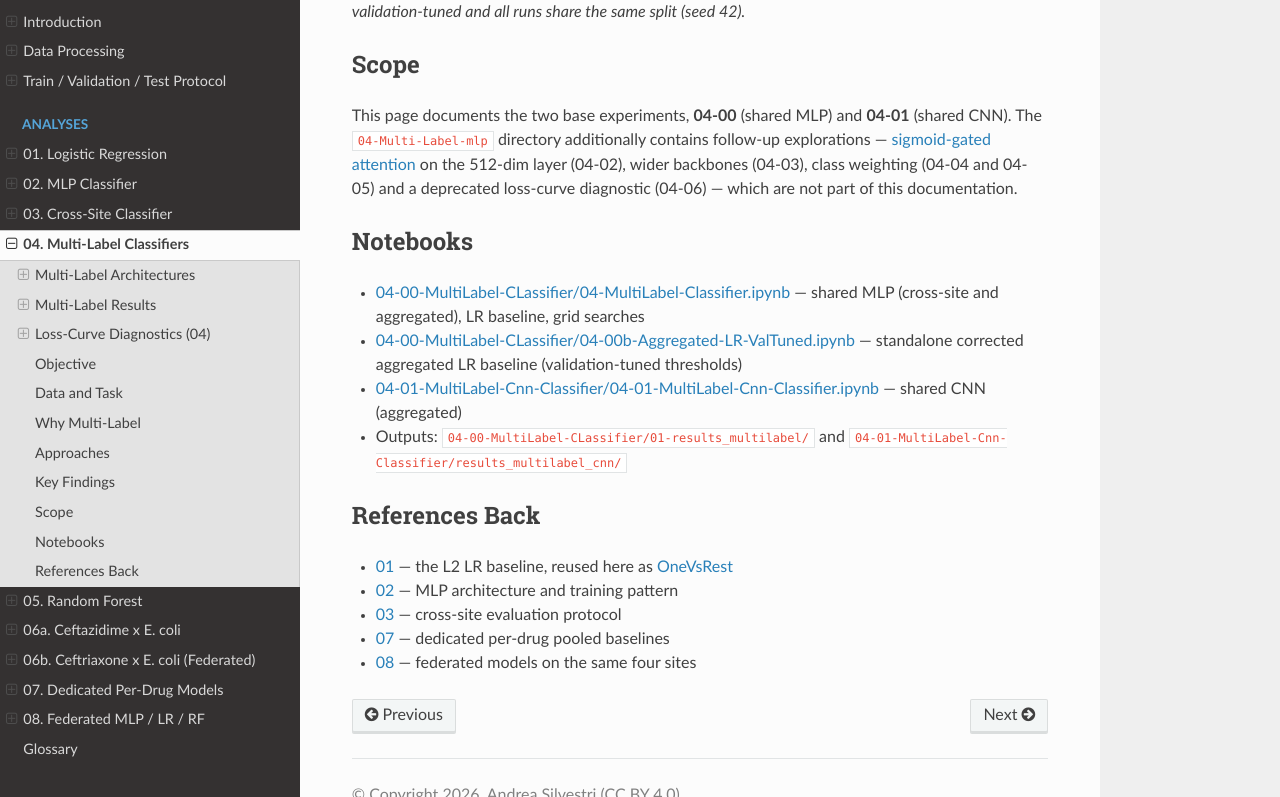
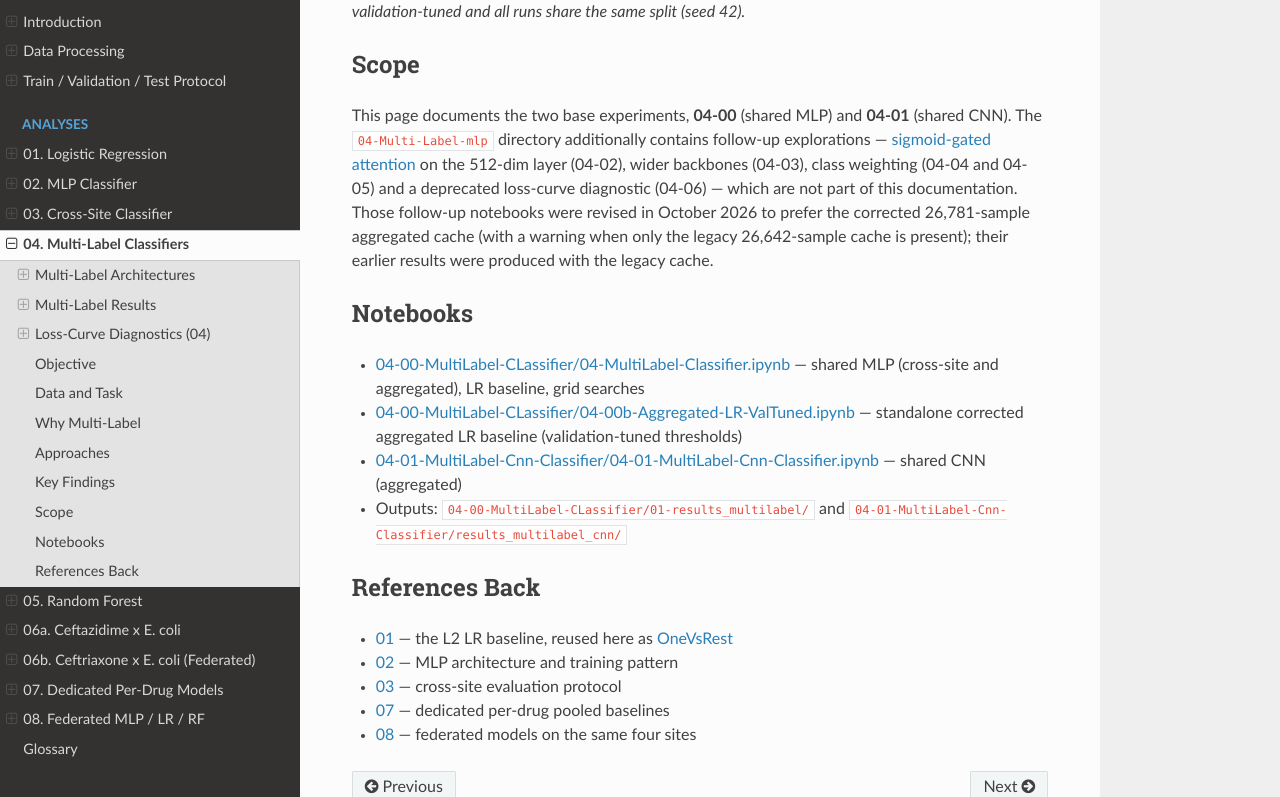
Before and after one commit to asd-standard/Dryad_DRIAMS, a Sphinx documentation site: the page built from docs/04-Multi-Label-mlp/index.rst, in a window 1280 px wide and 900 px high, scrolled down 2443 px, cut to the strip 103-900 px from the top of the window. Built offline with Sphinx 7.4.7 and the Read the Docs theme 3.1.0, drawn with Linux system fonts in a browser that asks for light colours; pages that are not in the unit, such as notebooks, are missing from menus.

Commit message:
Docs: provenance notes for the FedProx fix and the 04 cache repoint
06a/06b federated pages flag that their numbers precede the squared-norm
FedProx correction (and the 06b protocol revision); the 04 page notes
that the follow-up notebooks now prefer the corrected aggregated cache.

```diff
--- a/docs/04-Multi-Label-mlp/index.rst
+++ b/docs/04-Multi-Label-mlp/index.rst
@@ -113,7 +113,10 @@
 contains follow-up explorations — :term:`sigmoid-gated attention` on the
 512-dim layer (04-02), wider backbones (04-03), class weighting (04-04 and
 04-05) and a deprecated loss-curve diagnostic (04-06) — which are not part of
-this documentation.
+this documentation. Those follow-up notebooks were revised in October 2026 to
+prefer the corrected 26,781-sample aggregated cache (with a warning when only
+the legacy 26,642-sample cache is present); their earlier results were
+produced with the legacy cache.
 
 Notebooks
 ---------
```
Also changed, not shown: docs/06a-Ceftazidime-E-coli/federated.rst (+10 -0 lines), docs/06b-Ceftriaxone-E-coli/federated.rst (+9 -0 lines).
